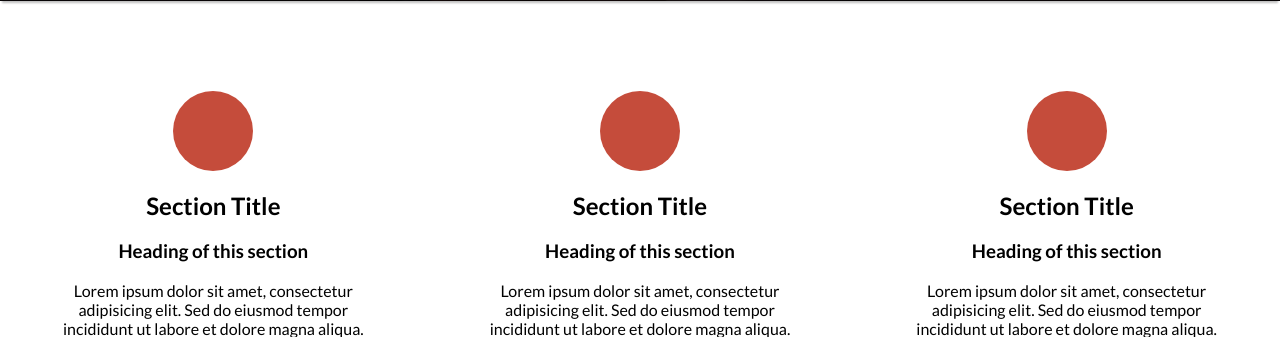
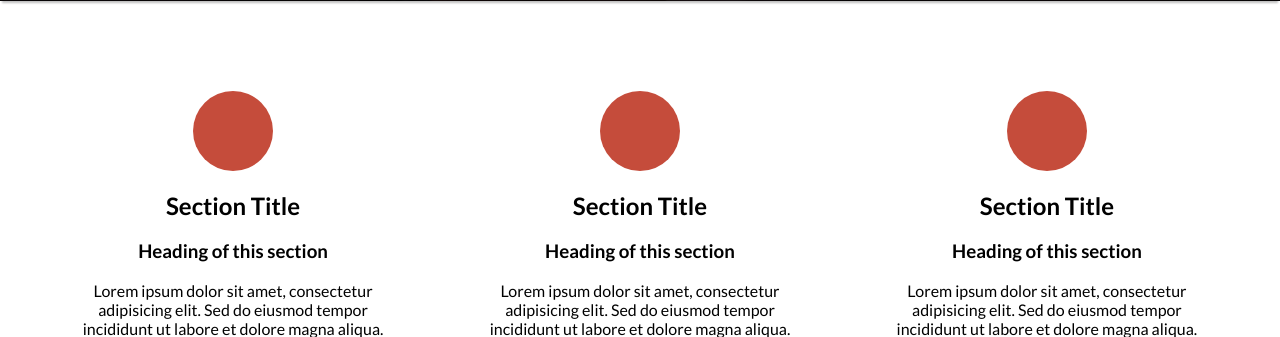
Before and after one commit to bklynate/gigareef-2017, a PHP site: page / in a window 1280 px wide. Shown: the part 511-848 px from the top of the page. Run offline with PHP 8.4, Linux system fonts and the light colour scheme.

Commit message:
[edit] large screen section padding

```diff
--- a/assets/css/main.css
+++ b/assets/css/main.css
@@ -280,6 +280,11 @@ img {
   .tagline-block-content-div {
     background-color: #000;
   }
+
+  .mock-service-item-div {
+    padding-left: 1.85rem;
+    padding-right: 1.85rem;
+  }
 }
 
 /*
--- a/assets/temp/css/main.css
+++ b/assets/temp/css/main.css
@@ -711,6 +711,11 @@ img {
   .tagline-block-content-div {
     background-color: #000;
   }
+
+  .mock-service-item-div {
+    padding-left: 1.85rem;
+    padding-right: 1.85rem;
+  }
 }
 
 /*
--- a/index.html
+++ b/index.html
@@ -43,23 +43,29 @@
     <section class="mock-services-section">
       <div class="mock-services-content-div">
         <div class="row">
+          <div class="mock-service-item-div">
             <div class="responsive_col">
               <div class="mock-services-fake-img"></div>
               <h2 class="mock-services-title">Section Title</h2>
               <h3 class="mock-services-header">Heading of this section</h3>
               <p class="mock-services-content">Lorem ipsum dolor sit amet, consectetur adipisicing elit. Sed do eiusmod tempor incididunt ut labore et dolore magna aliqua.</p>
             </div>
+          </div>
+          <div class="mock-service-item-div">
             <div class="responsive_col">
               <div class="mock-services-fake-img"></div>
               <h2 class="mock-services-title">Section Title</h2>
               <h3 class="mock-services-header">Heading of this section</h3>
               <p class="mock-services-content">Lorem ipsum dolor sit amet, consectetur adipisicing elit. Sed do eiusmod tempor incididunt ut labore et dolore magna aliqua.</p>
             </div>
+          </div>
+          <div class="mock-service-item-div">
             <div class="responsive_col">
               <div class="mock-services-fake-img"></div>
               <h2 class="mock-services-title">Section Title</h2>
               <h3 class="mock-services-header">Heading of this section</h3>
               <p class="mock-services-content">Lorem ipsum dolor sit amet, consectetur adipisicing elit. Sed do eiusmod tempor incididunt ut labore et dolore magna aliqua.</p>
+            </div>
           </div>
         </div>
       </div>
```
Lines whose indentation alone changed are shown as unchanged.
